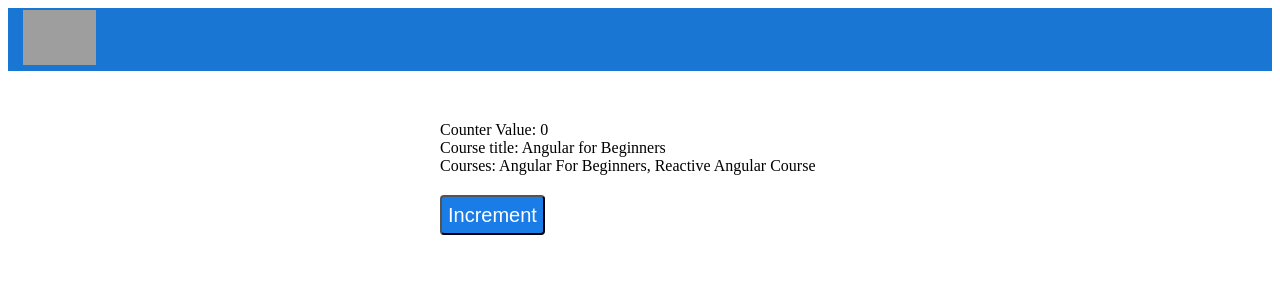
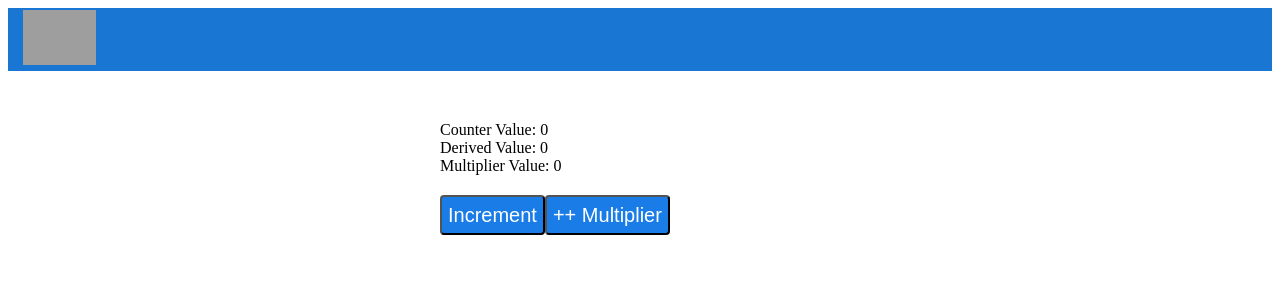
Before and after one commit to rafaelhfreitas/angular-signal, an Angular app: page / in a window 1280 px wide. Shown: the top 300 px of the page. Built offline with nearby package versions, Linux system fonts and the light colour scheme; grey boxes are pictures that could not be loaded.

Commit message:
understading how dependencies between signals are create

```diff
--- a/src/app/app.component.html
+++ b/src/app/app.component.html
@@ -11,11 +11,18 @@
 
     <div>Counter Value: {{ counter() }}</div>
 
-    <div>Course title: {{ course().title }}</div>
+    <div>Derived Value: {{ derivedCounter() }}</div>
 
-    <div>Courses: {{ courses().join(", ") }}</div>
+    <div>Multiplier Value: {{ multiplier }}</div>
+
+
+    <!-- <div>Course title: {{ course().title }}</div>
+
+    <div>Courses: {{ courses().join(", ") }}</div>   -->
 
     <button (click)="increment()">Increment</button>
 
+    <button (click)="incrementMultiplier()">++ Multiplier</button>
+
   </div>
 </div>
--- a/src/app/app.component.ts
+++ b/src/app/app.component.ts
@@ -1,4 +1,4 @@
-import { Component, signal } from '@angular/core';
+import { Component, computed, signal } from '@angular/core';
 import { RouterOutlet } from '@angular/router';
 
 @Component({
@@ -10,15 +10,27 @@ import { RouterOutlet } from '@angular/router';
 })
 export class AppComponent {
 
+  counter = signal(0);
+  multiplier: number = 0;
 
-  counter = signal(0);
+  derivedCounter =  computed(() => {
 
+    const counter = this.counter();
+
+    if (this.multiplier >= 10) {
+
+      return counter * 10;
+
+    } else {
+      return 0;
+    }
+
+  })
 
   course = signal({
     id: 1,
     title: "Angular for Beginners"
   })
-
 
   courses = signal([
     "Angular For Beginners",
@@ -26,7 +38,6 @@ export class AppComponent {
   ])
 
   constructor(){
-
 
     const readOnly = this.counter.asReadonly();
   }
@@ -39,16 +50,19 @@ export class AppComponent {
 
     // avoid update signal properties directly
     //this.course().title = "Hello World";
+    //this.courses().push("Angular Core Deep Dive");
 
     this.course.set({
       id: 1,
       title: "Hello World"
     })
 
-    // avoid update signal properties directly
-    //this.courses().push("Angular Core Deep Dive");
-
     this.courses.update(courses => [...courses, "Angular Core Deep Dive"]);
 
   }
+
+
+  incrementMultiplier(){
+    this.multiplier++;
+  }
 }
```
